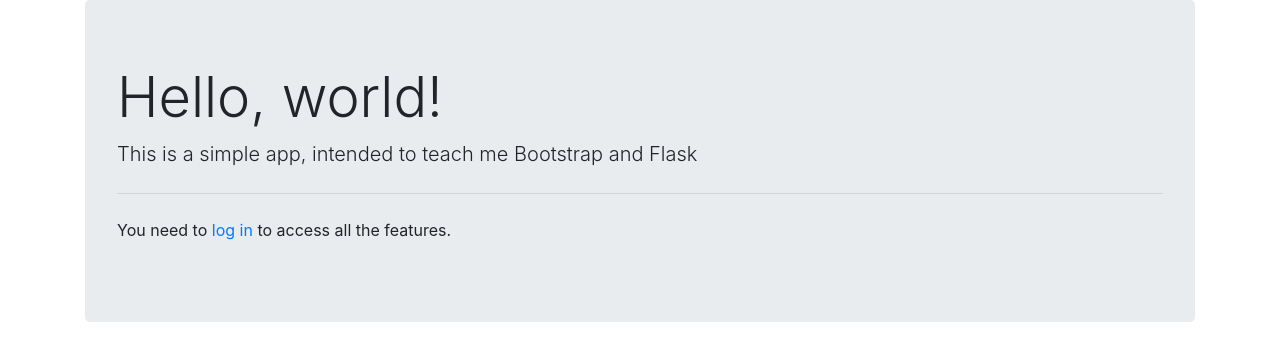
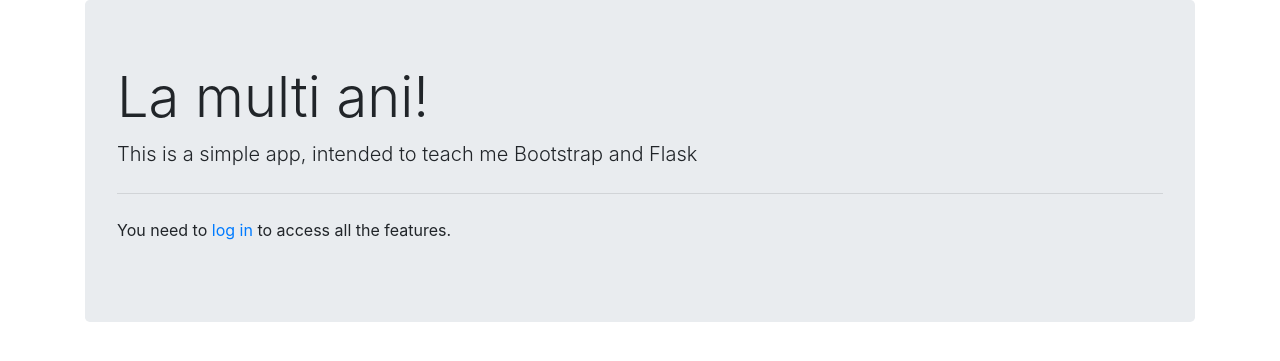
Before and after one commit to vgeorgescu/flask-gcloud-test, a Flask app: page / in a window 1280 px wide. Shown: the part 56-417 px from the top of the page. Run offline with Flask 2, Linux system fonts and the light colour scheme; some libraries are stand-ins or nearby versions.

Commit message:
Changes for New Year's

```diff
--- a/myapp/templates/home.html
+++ b/myapp/templates/home.html
@@ -20,7 +20,7 @@
 
 {% block content %}
     <div class="jumbotron">
-        <h1 class="display-4">Hello, world!</h1>
+        <h1 class="display-4">La multi ani!</h1>
         <p class="lead">This is a simple app, intended to teach me Bootstrap and Flask</p>
         <hr class="my-4">
         {% if not session['profile'] %}
```
Also changed, not shown: tests/test_factory.py (+1 -1 lines), 1 other file.
